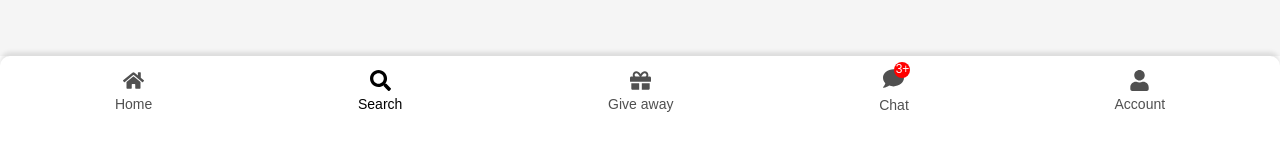
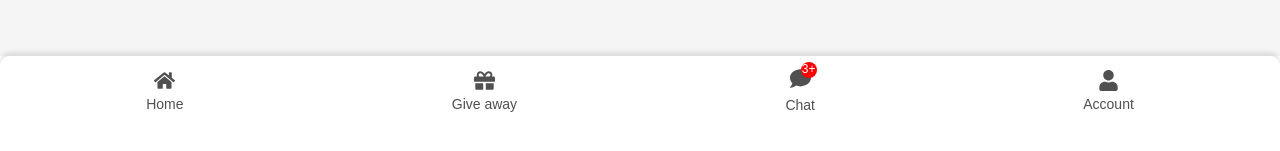
Before and after one commit to RevanToma/Tiny-Treasures, a React (Vite) app in the folder web-app/: page / in a window 1280 px wide. Shown: the part 675-826 px from the top of the page. Built offline with nearby package versions, Linux system fonts and the light colour scheme; no server answers.

Commit message:
remove search from nav

```diff
--- a/web-app/src/components/Navbar/navbar.component.tsx
+++ b/web-app/src/components/Navbar/navbar.component.tsx
@@ -21,10 +21,6 @@ const Navbar: React.FC = () => {
             <S.NavText>Home</S.NavText>
           </Box>
         </S.NavLink>
-        <Box alignItems="center" gap="5px">
-          <FaSearch size={ICON_SIZE} />
-          <S.NavText>Search</S.NavText>
-        </Box>
         <S.NavLink to="/giveaway">
           <Box alignItems="center" gap="5px">
             <FaGift size={ICON_SIZE} />
```
